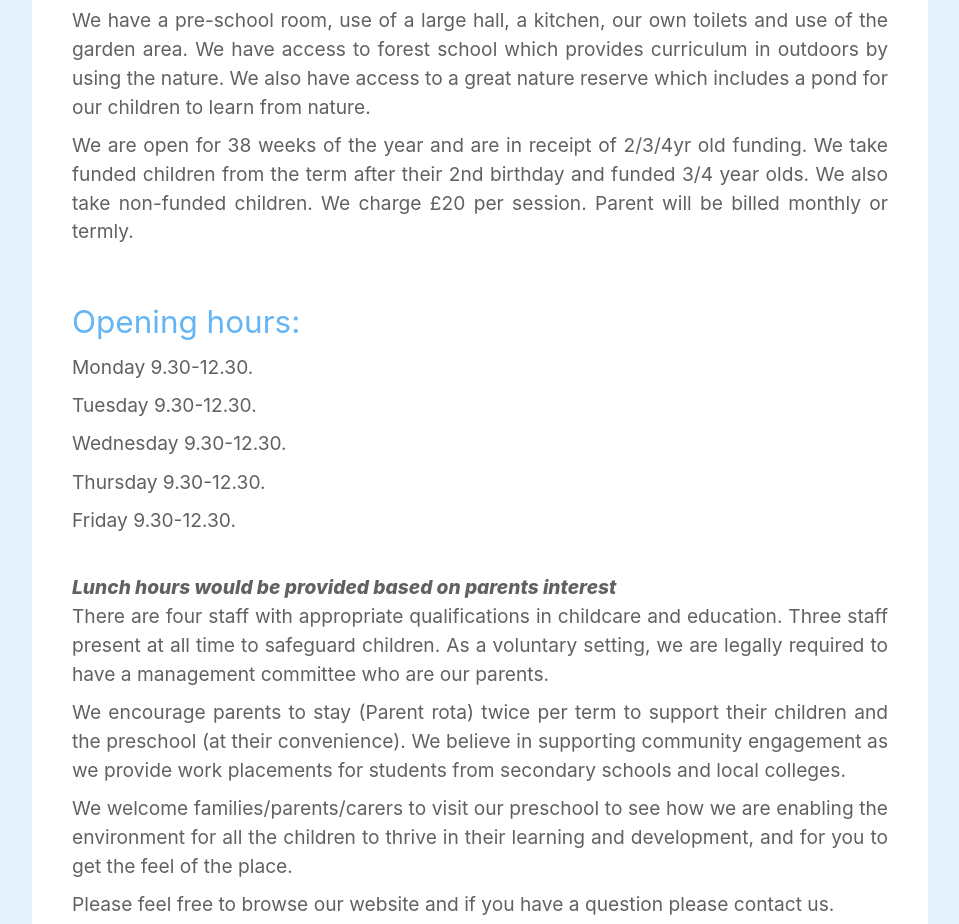
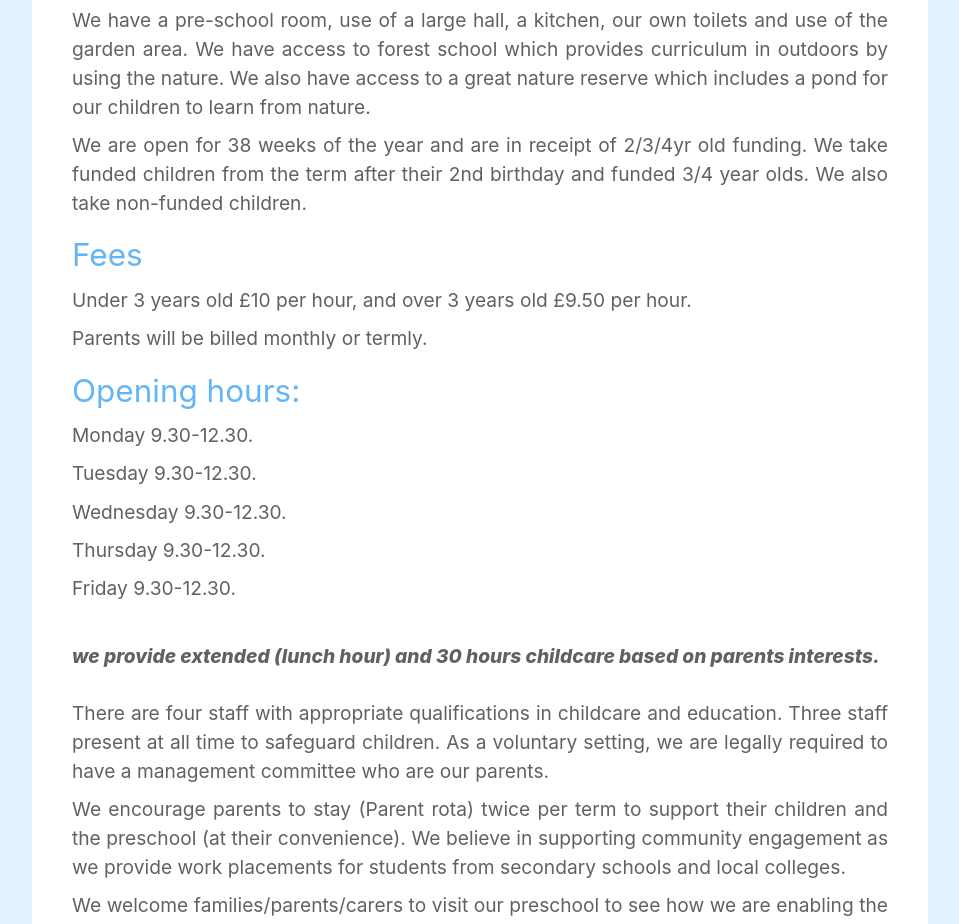
Before and after one commit to rajgthub/appdevdep, a React (Create React App) app: page / in a window 1280 px wide. Shown: the part 1020-1944 px from the top of the page, without its empty margins (160-1119 px from the left). Built offline with nearby package versions, Linux system fonts and the light colour scheme.

Commit message:
Added fees and removed a few lines

```diff
--- a/src/components/Home.js
+++ b/src/components/Home.js
@@ -82,9 +82,16 @@ const Main = () => {
             We are open for 38 weeks of the year and are in receipt of 2/3/4yr
             old funding. We take funded children from the term after their 2nd
             birthday and funded 3/4 year olds. We also take non-funded children.
-            We charge £20 per session. Parent will be billed monthly or termly.
           </p>
-          <br />
+          <h5 className="blue-text text-lighten-2">
+           Fees
+          </h5>
+          <p className="grey-text text-darken-2">
+          Under 3 years old £10 per hour, and over 3 years old £9.50 per hour.
+          </p>
+          <p className="grey-text text-darken-2">
+          Parents will be billed monthly or termly.
+          </p>
           <h5 className="blue-text text-lighten-2">Opening hours: </h5>
           <p className="grey-text text-darken-2">Monday 9.30-12.30.</p>
           <p className="grey-text text-darken-2">Tuesday 9.30-12.30.</p>
@@ -93,8 +100,10 @@ const Main = () => {
           <p className="grey-text text-darken-2">Friday 9.30-12.30.</p>
           <br />
           <i className="grey-text grey-bold text-darken-2">
-            Lunch hours would be provided based on parents interest
+          we provide extended (lunch hour) and 30 hours childcare based on parents interests.
           </i>
+          <br />
+          <br />
           <p className="grey-text text-darken-2">
             There are four staff with appropriate qualifications in childcare
             and education. Three staff present at all time to safeguard
```
